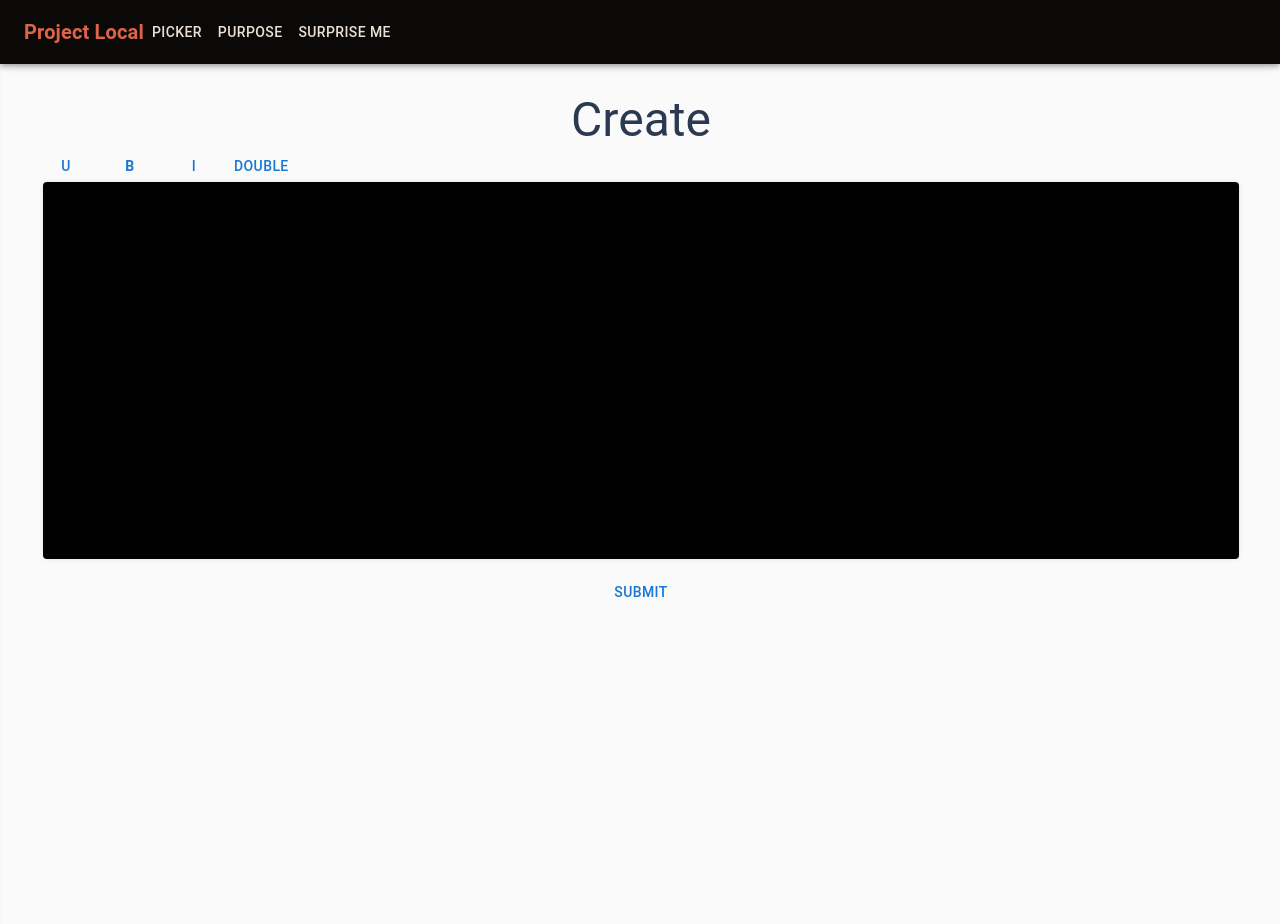
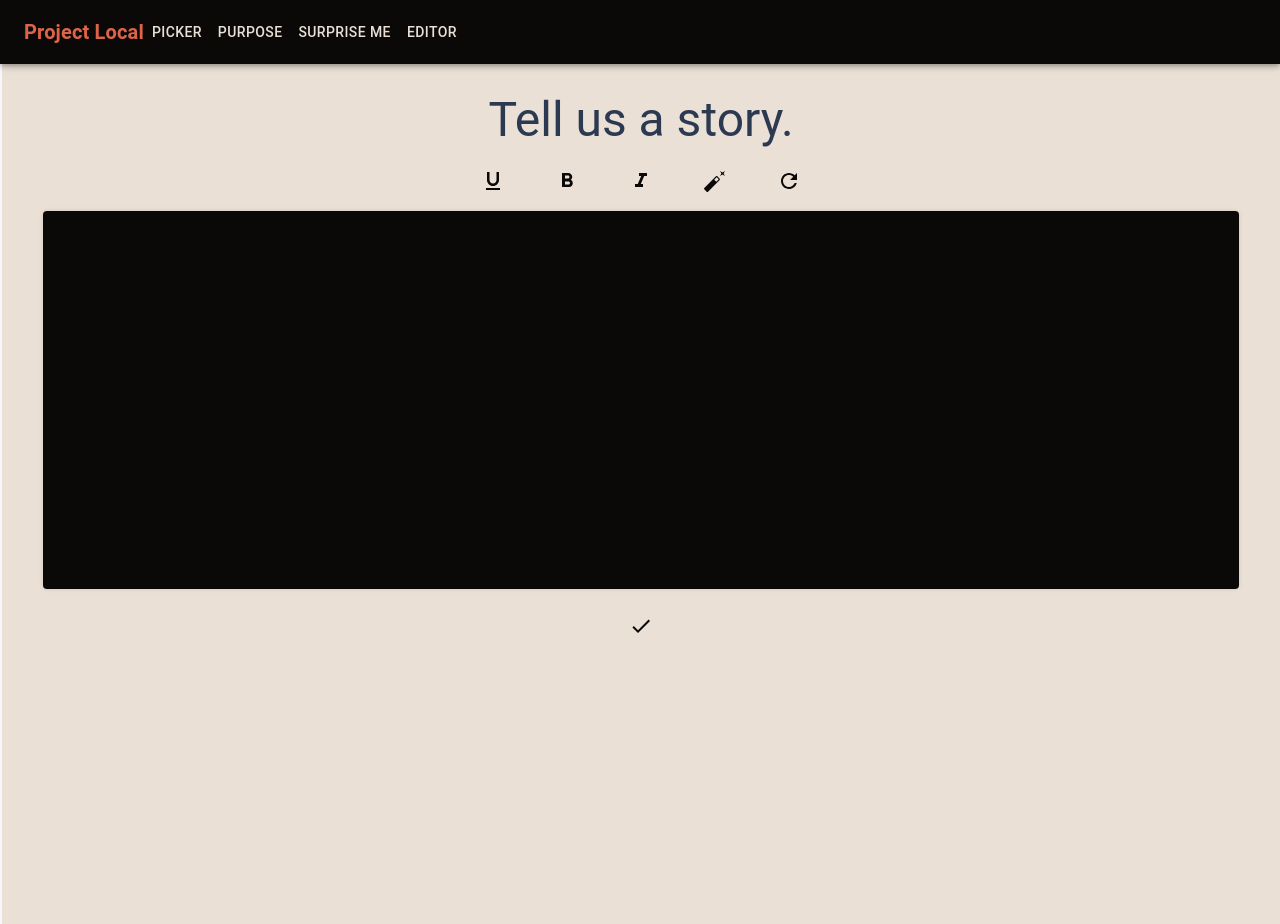
Before and after one commit to drewthemain/ProjectLocal, a React (Create React App) app in the folder app/: page /editor in a window 1280 px wide. Built offline with nearby package versions, Linux system fonts and the light colour scheme.

Commit message:
Beautified editor and made it public

```diff
--- a/app/src/Editor/StoryEditor.tsx
+++ b/app/src/Editor/StoryEditor.tsx
@@ -3,6 +3,8 @@ import { Editor, EditorState, RichUtils, convertToRaw } from 'draft-js';
 import { Button, Typography } from '@mui/material';
 import styled from '@emotion/styled';
 import './EditorStyle.css';
+import { colors } from '../Style/colors';
+import { FormatUnderlined, FormatBold, FormatItalic, AutoFixNormal, Check, Refresh } from '@mui/icons-material';
 
 const EditContainer = styled('div')`
     margin: 0em;
@@ -22,6 +24,7 @@ const EditContainer = styled('div')`
     align-items: center;
     align-self: stretch;
     top: 60px;
+    background-color: ${colors.white};
 `
 
 const EditorBlock = styled('div')`
@@ -34,7 +37,7 @@ const EditorBlock = styled('div')`
     color: #2C3A51;
     font-size: 16px;
     text-align: left;
-    background-color: black;
+    background-color: ${colors.black};
     box-shadow: 0 0 5px rgba(0,0,0,.1);
     min-height: 36%;
     overflow-x:hidden;
@@ -42,6 +45,12 @@ const EditorBlock = styled('div')`
     position: relative;
     height: 40vh;
     font-size: 90%;
+`
+
+const StyleButton = styled(Button)`
+    color: ${colors.black};
+    background-color: ${colors.white};
+    margin: 5px;
 `
 
 const ButtonContainer = styled('div')`
@@ -85,17 +94,24 @@ export default function MyEditor() {
         setEditorState(RichUtils.toggleBlockType(editorState, 'header-four'));
     }
 
+    const onRefresh = () => {
+        setEditorState(EditorState.createEmpty());
+    }
+
     const onSubmit = () => {
         setDisplay(JSON.stringify(convertToRaw(editorState.getCurrentContent())));
     }
 
     return (
             <EditContainer>
-                <Typography variant='h3' align='center'>Create</Typography>
-                <Button onClick={onUnderlineClick}>U</Button>
-                <Button onClick={onBoldClick}><b>B</b></Button>
-                <Button onClick={onItalicClick}>I</Button>
-                <Button onClick={onBlockClick}>Double</Button>
+                <Typography variant='h3' align='center'>Tell us a story.</Typography>
+                <ButtonContainer>
+                    <StyleButton onClick={onUnderlineClick}><FormatUnderlined /></StyleButton>
+                    <StyleButton onClick={onBoldClick}><FormatBold /></StyleButton>
+                    <StyleButton onClick={onItalicClick}><FormatItalic /></StyleButton>
+                    <StyleButton onClick={onBlockClick}><AutoFixNormal /></StyleButton>
+                    <StyleButton onClick={onRefresh}><Refresh /></StyleButton>
+                </ButtonContainer>
                 <EditorBlock>
                     <Editor
                         editorState={editorState}
@@ -104,7 +120,7 @@ export default function MyEditor() {
                         />
                 </EditorBlock>
                 <ButtonContainer>
-                    <Button onClick={onSubmit} >Submit</Button>
+                    <StyleButton onClick={onSubmit}><Check /></StyleButton>
                 </ButtonContainer>
                 <div>{display}</div>
             </EditContainer>
--- a/app/src/Header.tsx
+++ b/app/src/Header.tsx
@@ -39,6 +39,10 @@ const headerOptions = [
       label: "Surprise Me",
       location: "",
     },
+    {
+      label: "Editor",
+      location: "editor",
+    }
   ];
 
 export default function Header() {
```
